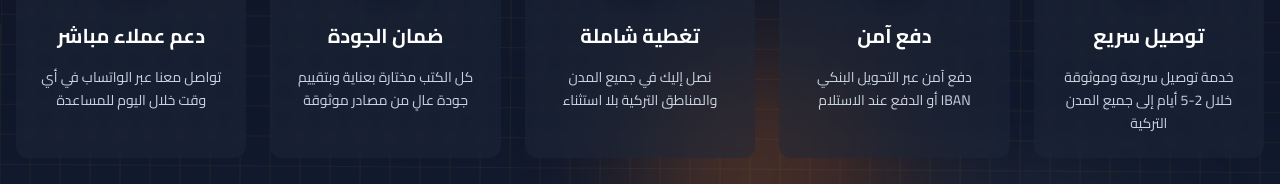
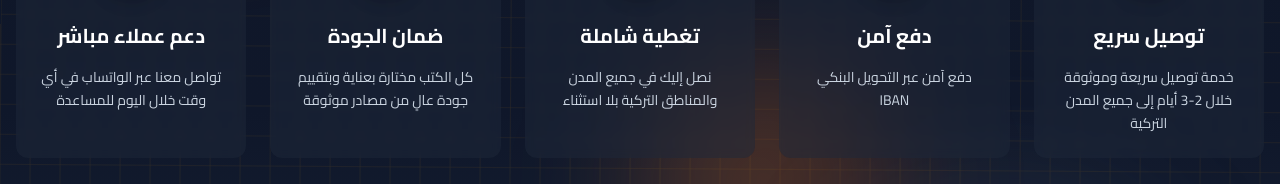
Before and after one commit to Al0Tamoh/Al0Tamoh.github.io, a React (Vite) app: page / in a window 1280 px wide. Shown: the part 1865-2049 px from the top of the page. Built offline with nearby package versions, Linux system fonts and the light colour scheme.

Commit message:
Update Delivery.tsx

```diff
--- a/src/components/Delivery.tsx
+++ b/src/components/Delivery.tsx
@@ -15,7 +15,7 @@ const Delivery = () => {
     {
       id: 1,
       title: "توصيل سريع",
-      description: "خدمة توصيل سريعة وموثوقة خلال 2-5 أيام إلى جميع المدن التركية",
+      description: "خدمة توصيل سريعة وموثوقة خلال 2-3 أيام إلى جميع المدن التركية",
       icon: Truck,
       gradientFrom: "from-[#0d0e2a]",
       gradientTo: "to-[#1e1f4a]"
@@ -23,7 +23,7 @@ const Delivery = () => {
     {
       id: 2,
       title: "دفع آمن",
-      description: "دفع آمن عبر التحويل البنكي IBAN أو الدفع عند الاستلام",
+      description: "دفع آمن عبر التحويل البنكي IBAN",
       icon: CreditCard,
       gradientFrom: "from-orange-500",
       gradientTo: "to-orange-600"
```
